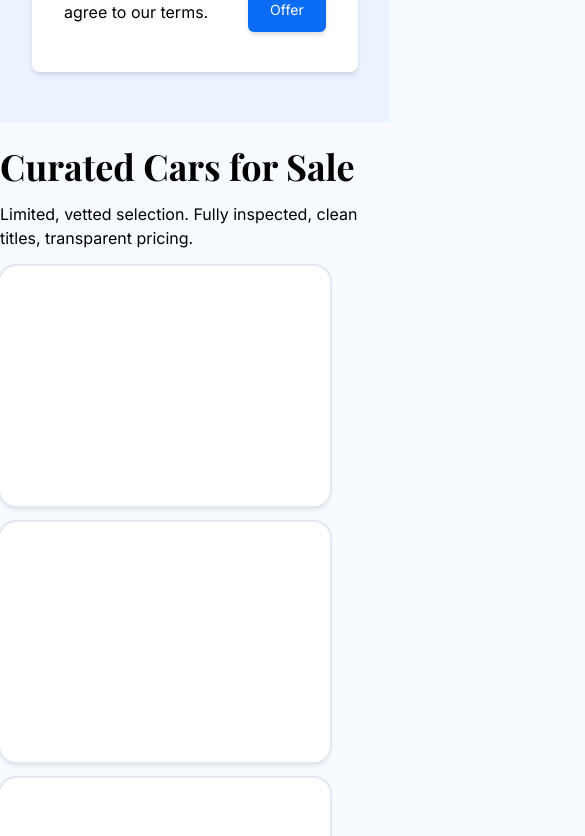
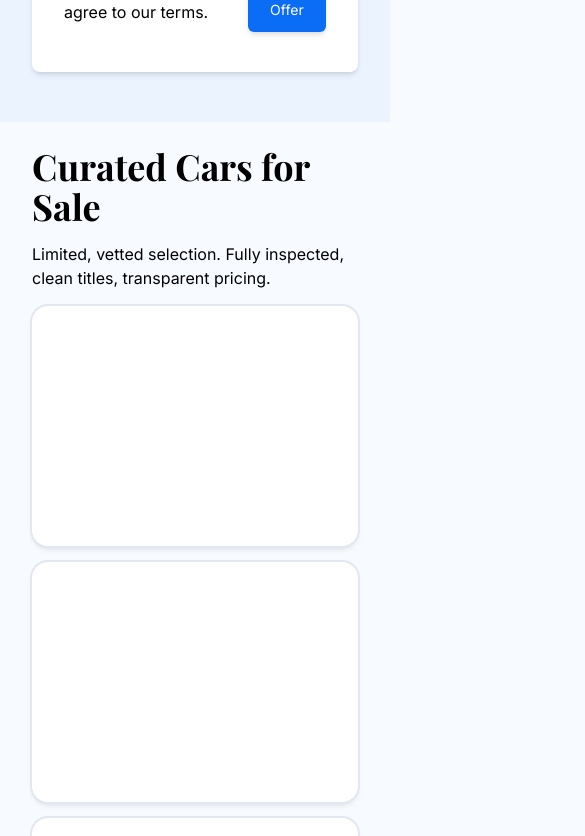
Before and after one commit to lightpc90/delok, a Next.js app: page / in a window 390 px wide. Shown: the part 4348-5184 px from the top of the page, 585 px wide, since content can reach past the window. Built offline with nearby package versions, Linux system fonts and the light colour scheme.

Commit message:
sales refactored

```diff
--- a/src/components/upgrade/Contact/Contact.jsx
+++ b/src/components/upgrade/Contact/Contact.jsx
@@ -6,7 +6,7 @@ const Contact = () => {
 			id="contact"
 			className="bg-[#eaf3ff] py-[50px]"
 		>
-			<div className="w-full max-w-[1500px] flex flex-col gap-4 mx-auto ">
+			<div className="w-full max-w-[1500px] flex flex-col gap-4 mx-auto px-8 lg:px-0 ">
 				<h1 className="text-4xl font-bold">Contact Us</h1>
 				<p>
 					Question about rentals, selling, or our inventory? We are here to
--- a/src/components/upgrade/Sales/Sales.jsx
+++ b/src/components/upgrade/Sales/Sales.jsx
@@ -4,7 +4,7 @@ const Sales = () => {
 	return (
 		<section
 			id="sale"
-			className="flex flex-col gap-4 w-full max-w-[1500px] mx-auto py-6"
+			className="flex flex-col gap-4 w-full max-w-[1500px] mx-auto py-6 px-8 lg:px-0 "
 		>
 			<h1 className="text-4xl font-bold">Curated Cars for Sale</h1>
 			<p>
@@ -12,7 +12,7 @@ const Sales = () => {
 				pricing.
 			</p>
 			{/* sales car cards */}
-			<div className="flex flex-wrap justify-between gap-4">
+			<div className="flex flex-wrap items-center lg:justify-between gap-4">
 				<div className="bg-white ring-2 ring-slate-200 shadow-md rounded-2xl w-[330px] h-[240px]"></div>
 				<div className="bg-white ring-2 ring-slate-200 shadow-md rounded-2xl w-[330px] h-[240px]"></div>
 				<div className="bg-white ring-2 ring-slate-200 shadow-md rounded-2xl w-[330px] h-[240px]"></div>
```
